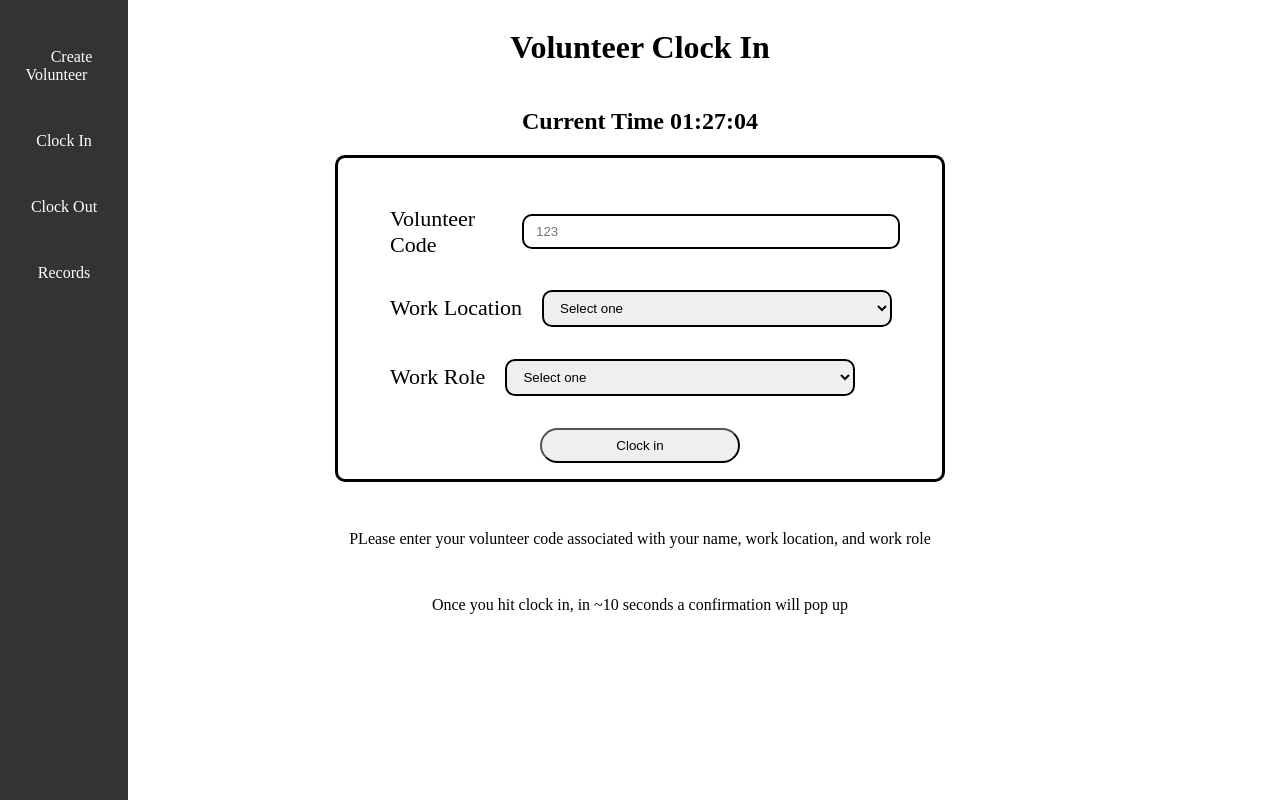
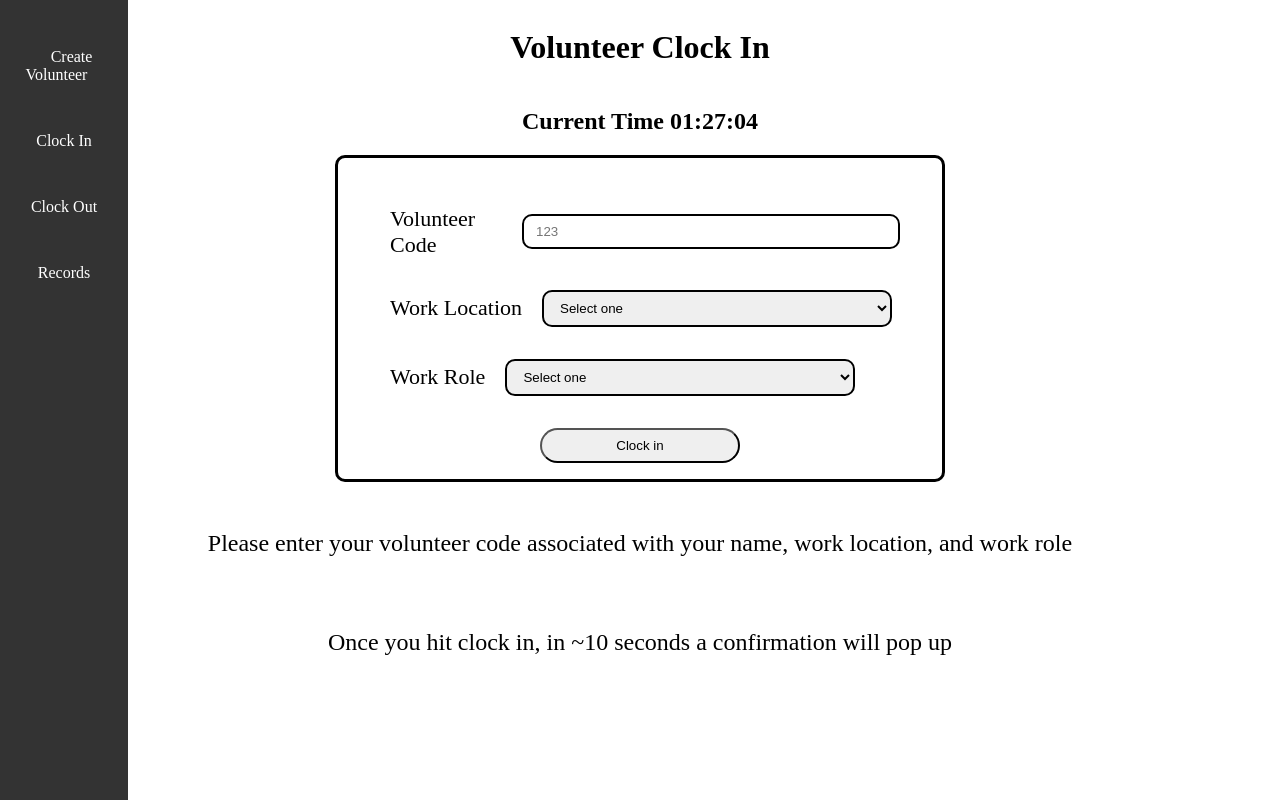
Before and after one commit to Jackson-Gilstrap/volunteer-dashboard-deployment, a React (Vite) app in the folder client/: page /clockIn in a window 1280 px wide. Built offline with nearby package versions, Linux system fonts and the light colour scheme.

Commit message:
changed font size

```diff
--- a/client/src/components/VolunteerTimeInForm.jsx
+++ b/client/src/components/VolunteerTimeInForm.jsx
@@ -146,11 +146,11 @@ const VolunteerTimeInForm = ({ isClockIn }) => {
       )}
       <div>
         <ul>
-          <li>
-            PLease enter your volunteer code associated with your name, work
+          <li style={{ fontSize: "24px" }}>
+            Please enter your volunteer code associated with your name, work
             location, and work role
           </li>
-          <li>
+          <li style={{ fontSize: "24px" }}>
             Once you hit clock in, in ~10 seconds a confirmation will pop up
           </li>
         </ul>
--- a/client/src/components/VolunteerTimeOutForm.jsx
+++ b/client/src/components/VolunteerTimeOutForm.jsx
@@ -82,10 +82,10 @@ function VolunteerTimeOutForm({ isClockIn }) {
       )}
       <div>
         <ul>
-          <li>
-            PLease enter your volunteer code that you used to clock in with
+          <li style={{ fontSize: "24px" }}>
+            Pease enter your volunteer code that you used to clock in with
           </li>
-          <li>
+          <li style={{ fontSize: "24px" }}>
             Once you hit clock out, in ~10 seconds a confirmation will pop up
           </li>
         </ul>
```
